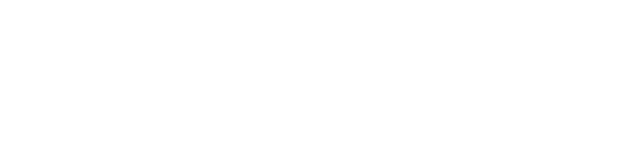
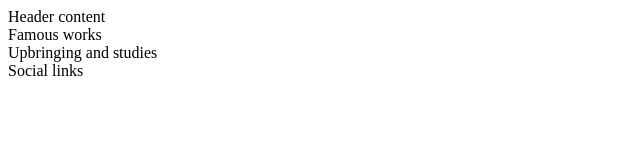
Before and after one commit to BalintBakos78/Historywebsite, a plain HTML site: page index.html in a window 1280 px wide. Shown: the whole page, without its empty margins (0-640 px from the left). Drawn offline with Linux system fonts and the light colour scheme.

Commit message:
Add core structure to home page

```diff
--- a/index.html
+++ b/index.html
@@ -4,9 +4,17 @@
     <meta charset="UTF-8">
     <meta http-equiv="X-UA-Compatible" content="IE=edge">
     <meta name="viewport" content="width=device-width, initial-scale=1.0">
-    <title>Document</title>
+    <meta name="description" content="History site for famous person Meszoly Geza, Painter, Hungarian ">
+    <meta name="keywords" content="History, Famous painter, art, painting, Hungarian, Geza, Meszoly, Meszoly Geza">
+    <title> History of Mészoly Géza</title>
+
+    <link rel="stylesheet" href="assets/css/style.css">
 </head>
 <body>
+    <header>Header content</header>
+    <section>Famous works</section>
+    <section>Upbringing and studies</section>
+    <footer>Social links</footer>
 
 </body>
 </html>
```
Also changed, not shown: assets/css/style.css (added).
